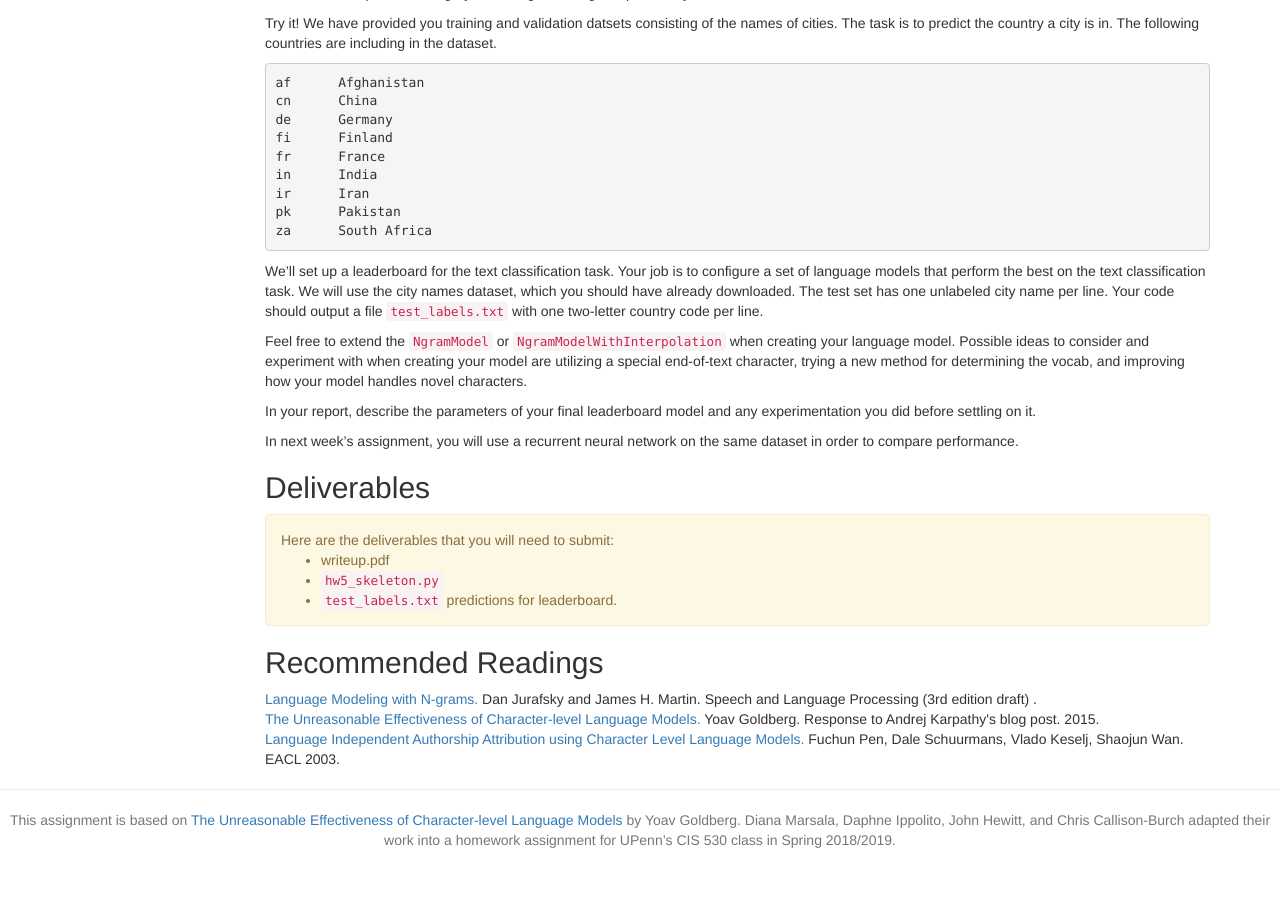
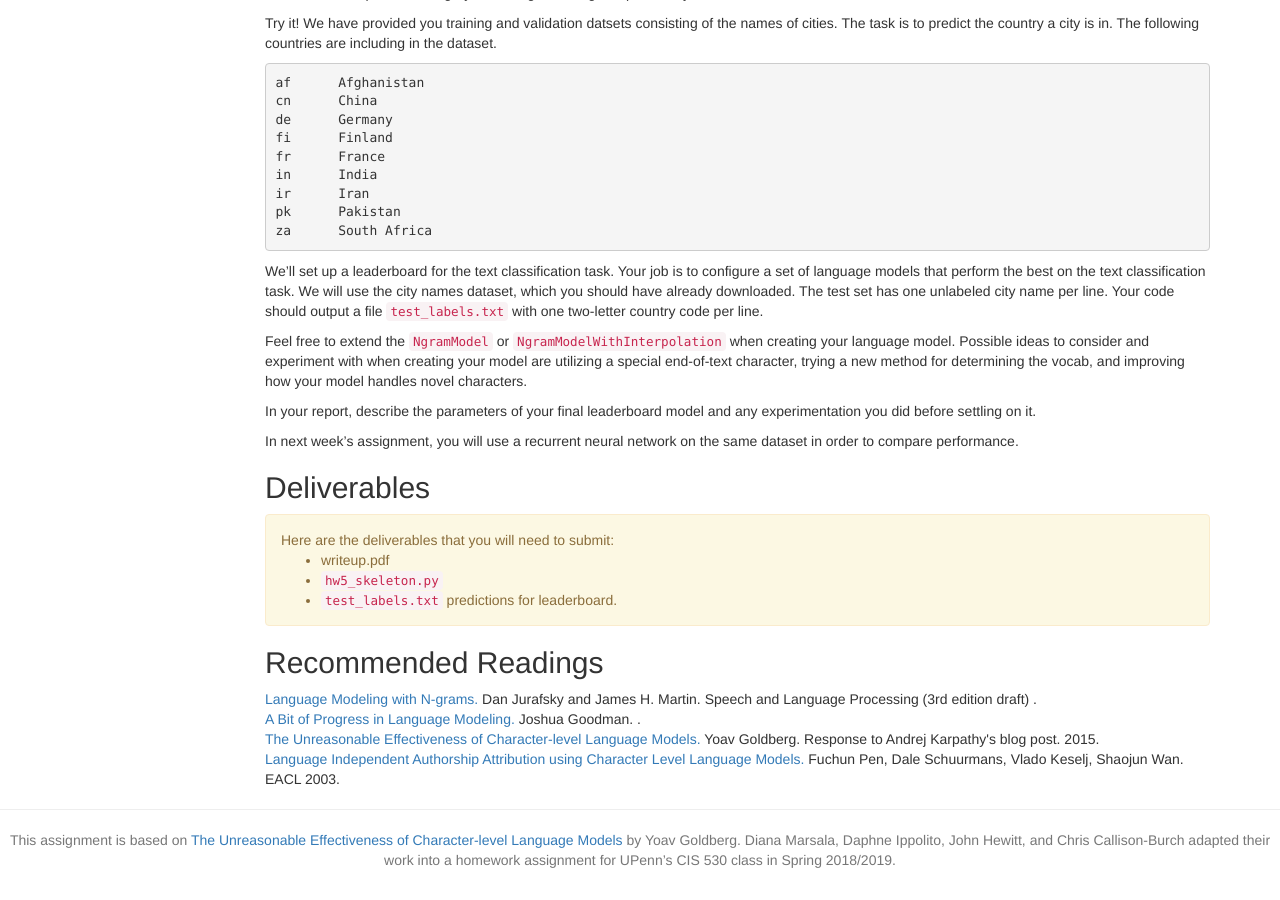
Before and after one commit to computational-linguistics-class/computational-linguistics-class.github.io, a Jekyll site: the page built from assignment5.md, in a window 1280 px wide and 900 px high, scrolled down 5300 px. Built offline with Jekyll 4.4.1, drawn with Linux system fonts in a browser that asks for light colours; nearby versions of some CDN libraries; formulas are drawn with MathJax 3; a script that is not in the unit is left out.

Commit message:
Update assignment5.md

```diff
--- a/assignment5.md
+++ b/assignment5.md
@@ -15,6 +15,11 @@ readings:
    venue: Speech and Language Processing (3rd edition draft)
    type: textbook
    url: https://web.stanford.edu/~jurafsky/slp3/3.pdf
+-
+   title: A Bit of Progress in Language Modeling
+   authors: Joshua Goodman
+   type: techreport
+   url: https://arxiv.org/abs/cs/0108005
 -
    title: The Unreasonable Effectiveness of Character-level Language Models
    authors: Yoav Goldberg
```
